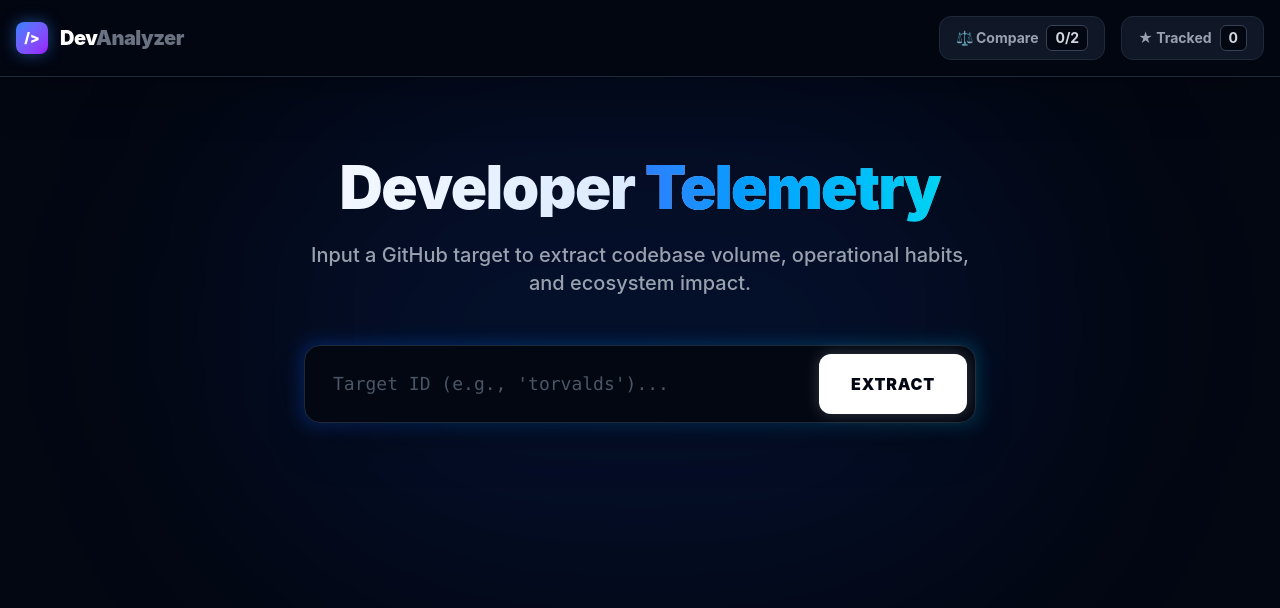
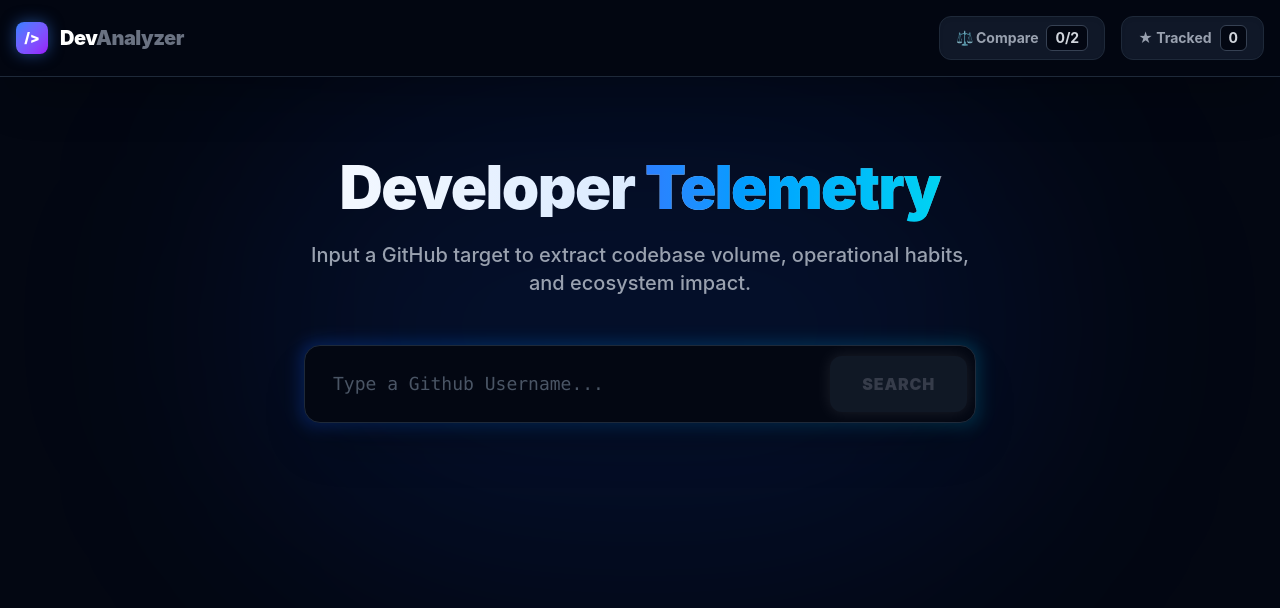
Before and after one commit to abhijithgithub23/github-profile-analyzer, a React (Vite) app: page / in a window 1280 px wide. Shown: the top 608 px of the page. Built offline with nearby package versions, Linux system fonts and the light colour scheme.

Commit message:
feat(Search page): Clear button to clear the search query and search items

```diff
--- a/src/pages/SearchPage.jsx
+++ b/src/pages/SearchPage.jsx
@@ -33,6 +33,12 @@ export default function SearchPage() {
     }
   };
 
+  // NEW: Function to handle clearing the search and results
+  const handleClear = () => {
+    setLocalQuery('');
+    dispatch(clearSearch());
+  };
+
   return (
     <div className="h-full overflow-y-auto custom-scrollbar bg-gray-950 text-gray-200 pt-20 px-4 selection:bg-blue-500/30 relative">
       <div className="absolute top-0 left-1/2 -translate-x-1/2 w-[800px] h-[500px] bg-blue-600/10 rounded-full blur-[120px] pointer-events-none"></div>
@@ -50,20 +56,36 @@ export default function SearchPage() {
         <form onSubmit={handleSearch} className="max-w-2xl mx-auto relative group">
           <div className="absolute -inset-1 bg-gradient-to-r from-blue-600 to-cyan-600 rounded-2xl blur opacity-25 group-hover:opacity-50 transition duration-1000 group-hover:duration-200"></div>
 
-          <div className="relative flex flex-col sm:flex-row gap-3 bg-gray-950 p-2 rounded-2xl border border-gray-800 shadow-2xl">
+          <div className="relative flex flex-col sm:flex-row items-center gap-3 bg-gray-950 p-2 rounded-2xl border border-gray-800 shadow-2xl">
             <input
               type="text"
               value={localQuery}
               onChange={(e) => setLocalQuery(e.target.value)}
-              placeholder="Target ID (e.g., 'torvalds')..."
-              className="flex-1 bg-transparent px-5 py-4 focus:outline-none text-white text-lg placeholder-gray-600 font-mono"
+              placeholder="Type a Github Username..."
+              className="flex-1 w-full bg-transparent px-5 py-4 focus:outline-none text-white text-lg placeholder-gray-600 font-mono"
             />
+
+            {/* NEW: Conditional Clear Button */}
+            {localQuery && (
+              <button
+                type="button"
+                onClick={handleClear}
+                className="p-2 text-gray-500 hover:text-white transition-colors duration-200 focus:outline-none"
+                aria-label="Clear search"
+                title="Clear search"
+              >
+                <svg xmlns="http://www.w3.org/2000/svg" className="h-6 w-6" fill="none" viewBox="0 0 24 24" stroke="currentColor">
+                  <path strokeLinecap="round" strokeLinejoin="round" strokeWidth={2} d="M6 18L18 6M6 6l12 12" />
+                </svg>
+              </button>
+            )}
+
             <button
               type="submit"
-              disabled={loading || fallbackLoading}
-              className="px-8 py-4 bg-white text-gray-950 rounded-xl font-black uppercase tracking-wider hover:bg-gray-200 disabled:opacity-50 disabled:bg-gray-800 disabled:text-gray-500 transition shadow-[0_0_15px_rgba(255,255,255,0.2)] hover:shadow-[0_0_25px_rgba(255,255,255,0.4)]"
+              disabled={loading || fallbackLoading || !localQuery.trim()}
+              className="w-full sm:w-auto px-8 py-4 bg-white text-gray-950 rounded-xl font-black uppercase tracking-wider hover:bg-gray-200 disabled:opacity-50 disabled:bg-gray-800 disabled:text-gray-500 transition shadow-[0_0_15px_rgba(255,255,255,0.2)] hover:shadow-[0_0_25px_rgba(255,255,255,0.4)]"
             >
-              {loading || fallbackLoading ? 'Scanning...' : 'Extract'}
+              {loading || fallbackLoading ? 'Scanning...' : 'SEARCH'}
             </button>
           </div>
         </form>
```
